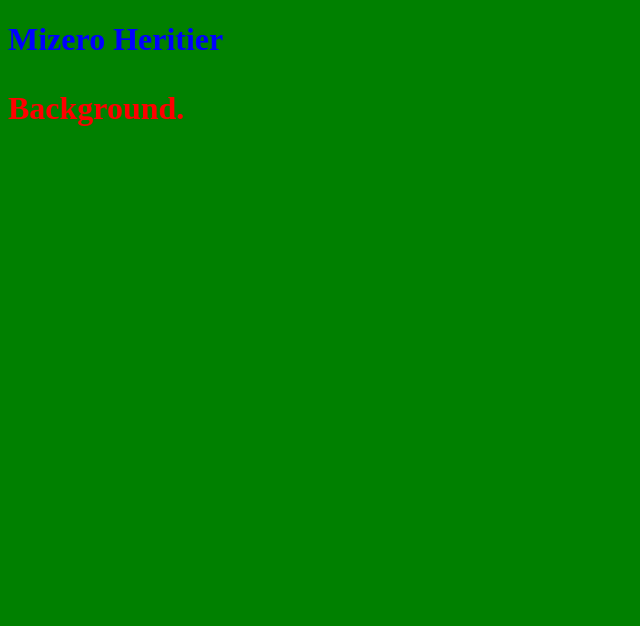
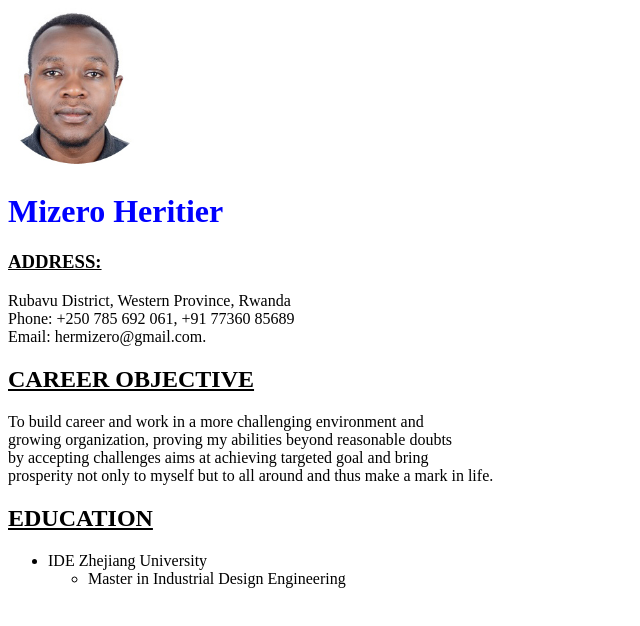
Before and after one commit to Hmizero/My-Webpage, a plain HTML site: page index.html in a window 1280 px wide. Shown: the whole page, without its empty margins (0-640 px from the left). Drawn offline with Linux system fonts and the light colour scheme.

Commit message:
Update index.html

```diff
--- a/index.html
+++ b/index.html
@@ -1,9 +1,25 @@
 <!DOCTYPE html>
 <html>
-<body bgcolor="green">
+<head>
+<img src="imge.jpg" alt="Mizero" style="width:10%">
+<body background="back.png">
+<h1 style="color:blue;">Mizero Heritier</H1>
+<H3><u>ADDRESS:</u></H3>
+<p>Rubavu District, Western Province, Rwanda<br>
+Phone: +250 785 692 061, +91 77360 85689<br>
+Email: hermizero@gmail.com.</p>
+<h2> <B><u>CAREER OBJECTIVE </U></B></H2>
+<P> To  build  career  and  work  in  a  more  challenging  environment  and <BR>
+growing  organization,  proving  my  abilities  beyond  reasonable  doubts <BR>  by  accepting
+challenges aims at achieving targeted goal and bring <BR> prosperity not only to myself but
+to all around and thus make a mark in life.</P>
 
-<h1 style="color:blue;">Mizero Heritier
-<p style="color:red;">Background.</p>
-
+<H2><U>EDUCATION</U></H2>
+<ul>
+<li>IDE Zhejiang University</li>
+ <ul>
+ <li>Master in Industrial Design Engineering</li>
+  </ul>
+ </ul>
 </body>
 </html>
```
